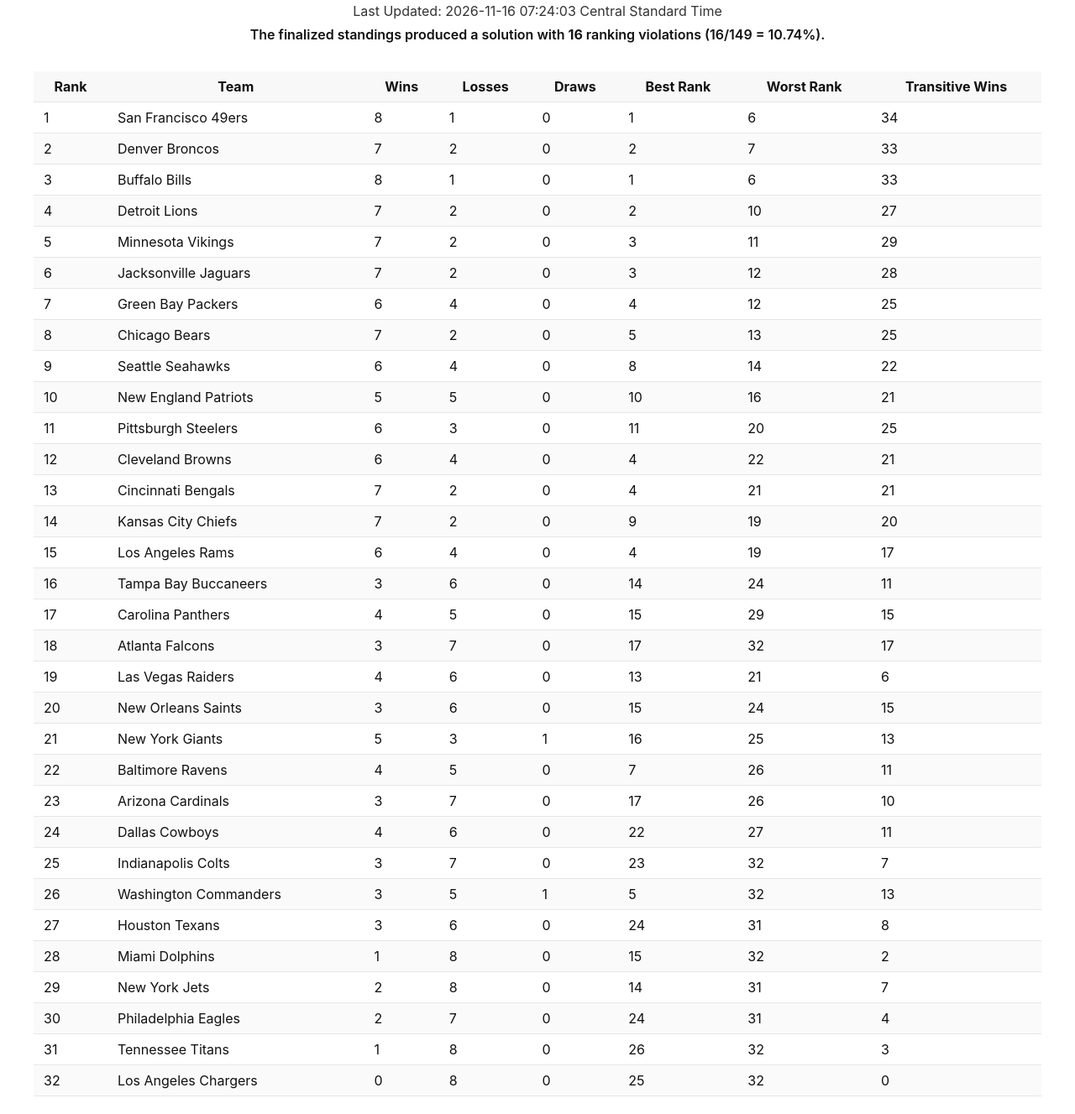
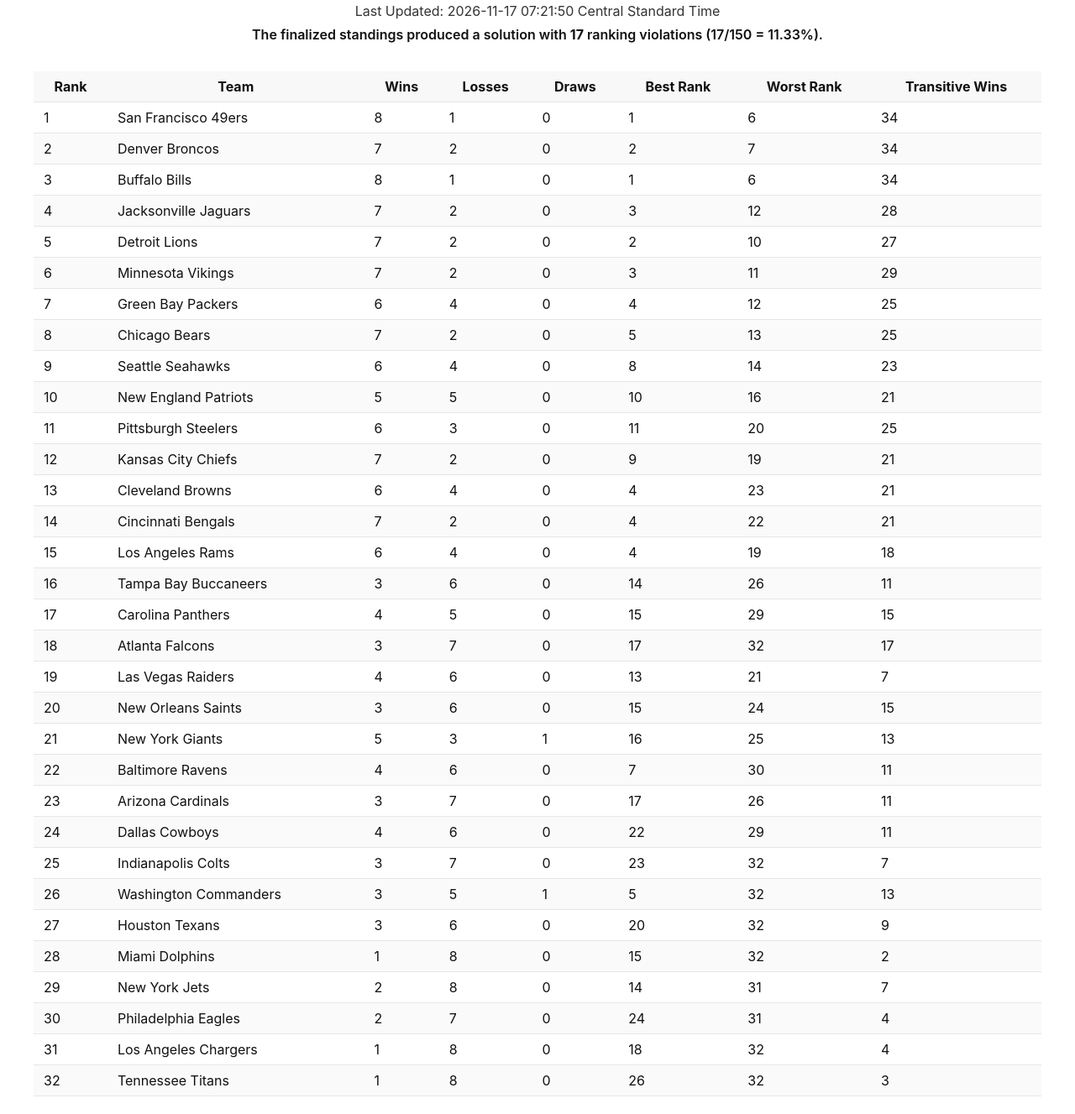
Before and after one commit to rwheelus/wheelus-sports, a plain HTML site: page NFL-2026-27.html in a window 1280 px wide. Shown: the part 386-1713 px from the top of the page at 84% size. Drawn offline with Linux system fonts and the light colour scheme.

Commit message:
NFL rankings updated for 2026 — 2026-11-17 07:21:52

```diff
--- a/NFL-2026-27.html
+++ b/NFL-2026-27.html
@@ -50,8 +50,8 @@
       <h1>NFL Ranking 2026-2027</h1>
 
       <!-- Last updated / Violations -->
-      <div class="meta">Last Updated: 2026-11-16 07:24:03 Central Standard Time</div>
-      <div class="violations">The finalized standings produced a solution with <strong>16</strong> ranking violations (16/149 = 10.74%).</div>
+      <div class="meta">Last Updated: 2026-11-17 07:21:50 Central Standard Time</div>
+      <div class="violations">The finalized standings produced a solution with <strong>17</strong> ranking violations (17/150 = 11.33%).</div>
 
       <div class="table-wrap">
         <table class="dataframe ranking-table">
@@ -86,7 +86,7 @@
       <td>0</td>
       <td>2</td>
       <td>7</td>
-      <td>33</td>
+      <td>34</td>
     </tr>
     <tr>
       <td>3</td>
@@ -96,10 +96,20 @@
       <td>0</td>
       <td>1</td>
       <td>6</td>
-      <td>33</td>
+      <td>34</td>
     </tr>
     <tr>
       <td>4</td>
+      <td>Jacksonville Jaguars</td>
+      <td>7</td>
+      <td>2</td>
+      <td>0</td>
+      <td>3</td>
+      <td>12</td>
+      <td>28</td>
+    </tr>
+    <tr>
+      <td>5</td>
       <td>Detroit Lions</td>
       <td>7</td>
       <td>2</td>
@@ -109,7 +119,7 @@
       <td>27</td>
     </tr>
     <tr>
-      <td>5</td>
+      <td>6</td>
       <td>Minnesota Vikings</td>
       <td>7</td>
       <td>2</td>
@@ -117,16 +127,6 @@
       <td>3</td>
       <td>11</td>
       <td>29</td>
-    </tr>
-    <tr>
-      <td>6</td>
-      <td>Jacksonville Jaguars</td>
-      <td>7</td>
-      <td>2</td>
-      <td>0</td>
-      <td>3</td>
-      <td>12</td>
-      <td>28</td>
     </tr>
     <tr>
       <td>7</td>
@@ -156,7 +156,7 @@
       <td>0</td>
       <td>8</td>
       <td>14</td>
-      <td>22</td>
+      <td>23</td>
     </tr>
     <tr>
       <td>10</td>
@@ -180,33 +180,33 @@
     </tr>
     <tr>
       <td>12</td>
-      <td>Cleveland Browns</td>
-      <td>6</td>
-      <td>4</td>
-      <td>0</td>
-      <td>4</td>
-      <td>22</td>
-      <td>21</td>
-    </tr>
-    <tr>
-      <td>13</td>
-      <td>Cincinnati Bengals</td>
-      <td>7</td>
-      <td>2</td>
-      <td>0</td>
-      <td>4</td>
-      <td>21</td>
-      <td>21</td>
-    </tr>
-    <tr>
-      <td>14</td>
       <td>Kansas City Chiefs</td>
       <td>7</td>
       <td>2</td>
       <td>0</td>
       <td>9</td>
       <td>19</td>
-      <td>20</td>
+      <td>21</td>
+    </tr>
+    <tr>
+      <td>13</td>
+      <td>Cleveland Browns</td>
+      <td>6</td>
+      <td>4</td>
+      <td>0</td>
+      <td>4</td>
+      <td>23</td>
+      <td>21</td>
+    </tr>
+    <tr>
+      <td>14</td>
+      <td>Cincinnati Bengals</td>
+      <td>7</td>
+      <td>2</td>
+      <td>0</td>
+      <td>4</td>
+      <td>22</td>
+      <td>21</td>
     </tr>
     <tr>
       <td>15</td>
@@ -216,7 +216,7 @@
       <td>0</td>
       <td>4</td>
       <td>19</td>
-      <td>17</td>
+      <td>18</td>
     </tr>
     <tr>
       <td>16</td>
@@ -225,7 +225,7 @@
       <td>6</td>
       <td>0</td>
       <td>14</td>
-      <td>24</td>
+      <td>26</td>
       <td>11</td>
     </tr>
     <tr>
@@ -256,7 +256,7 @@
       <td>0</td>
       <td>13</td>
       <td>21</td>
-      <td>6</td>
+      <td>7</td>
     </tr>
     <tr>
       <td>20</td>
@@ -282,10 +282,10 @@
       <td>22</td>
       <td>Baltimore Ravens</td>
       <td>4</td>
-      <td>5</td>
+      <td>6</td>
       <td>0</td>
       <td>7</td>
-      <td>26</td>
+      <td>30</td>
       <td>11</td>
     </tr>
     <tr>
@@ -296,7 +296,7 @@
       <td>0</td>
       <td>17</td>
       <td>26</td>
-      <td>10</td>
+      <td>11</td>
     </tr>
     <tr>
       <td>24</td>
@@ -305,7 +305,7 @@
       <td>6</td>
       <td>0</td>
       <td>22</td>
-      <td>27</td>
+      <td>29</td>
       <td>11</td>
     </tr>
     <tr>
@@ -334,9 +334,9 @@
       <td>3</td>
       <td>6</td>
       <td>0</td>
-      <td>24</td>
-      <td>31</td>
-      <td>8</td>
+      <td>20</td>
+      <td>32</td>
+      <td>9</td>
     </tr>
     <tr>
       <td>28</td>
@@ -370,6 +370,16 @@
     </tr>
     <tr>
       <td>31</td>
+      <td>Los Angeles Chargers</td>
+      <td>1</td>
+      <td>8</td>
+      <td>0</td>
+      <td>18</td>
+      <td>32</td>
+      <td>4</td>
+    </tr>
+    <tr>
+      <td>32</td>
       <td>Tennessee Titans</td>
       <td>1</td>
       <td>8</td>
@@ -377,16 +387,6 @@
       <td>26</td>
       <td>32</td>
       <td>3</td>
-    </tr>
-    <tr>
-      <td>32</td>
-      <td>Los Angeles Chargers</td>
-      <td>0</td>
-      <td>8</td>
-      <td>0</td>
-      <td>25</td>
-      <td>32</td>
-      <td>0</td>
     </tr>
   </tbody>
 </table>
```
